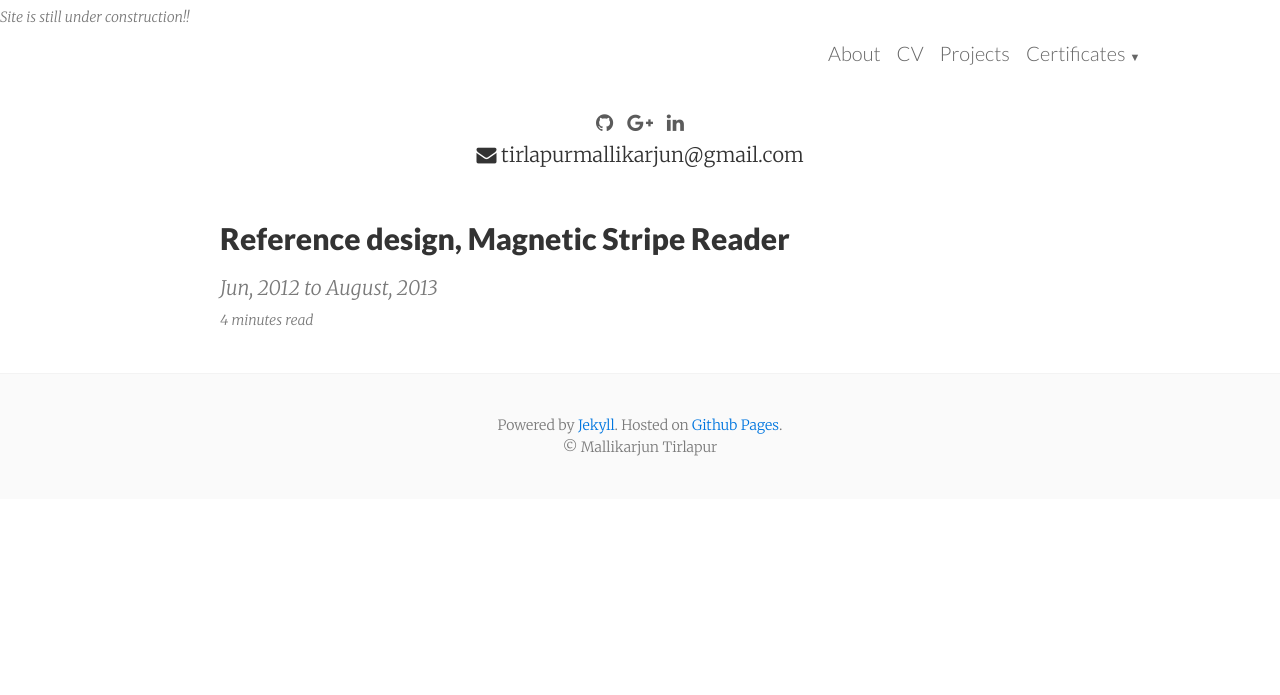
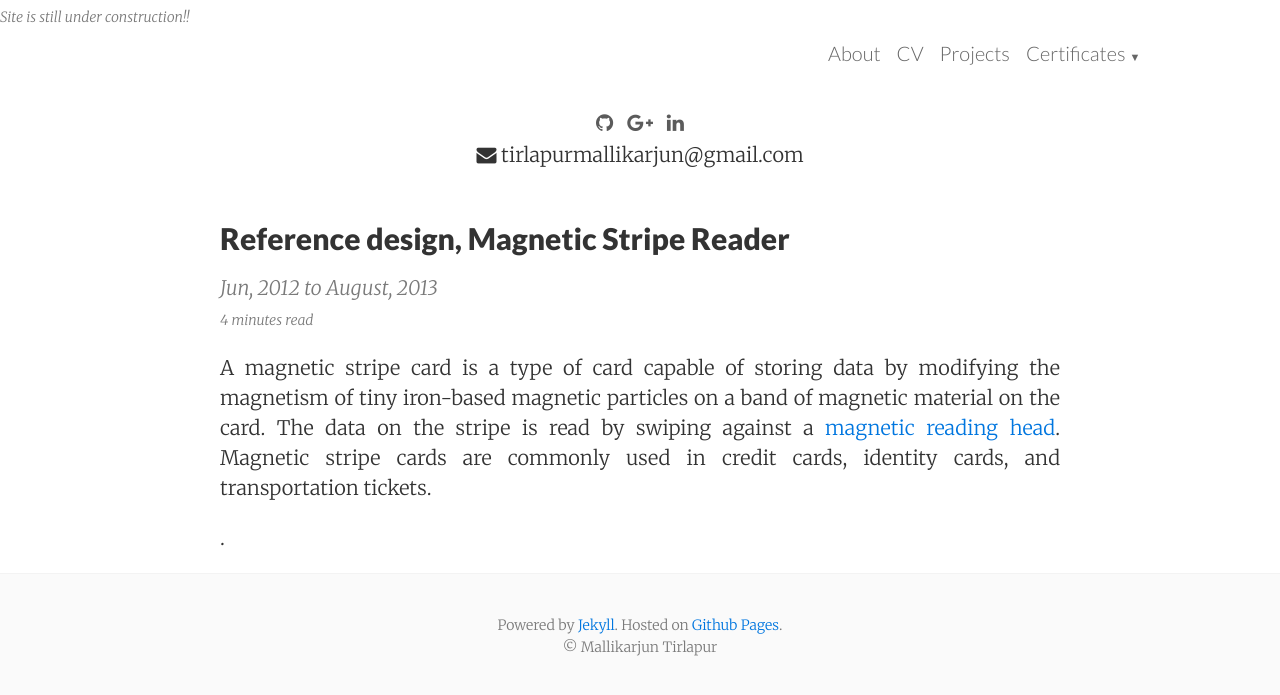
Before and after one commit to MallikarjunTirlapur/MallikarjunTirlapur.github.io, a Jekyll site: the page built from MagneticStripeReader/index.html, in a window 1280 px wide. Shown: the top 695 px of the page. Built offline with Jekyll 4.4.1, drawn with Linux system fonts in a browser that asks for light colours; nearby versions of some CDN libraries; comment, search, counter and statistics services are not loaded.

Commit message:
Update index.html

```diff
--- a/MagneticStripeReader/index.html
+++ b/MagneticStripeReader/index.html
@@ -25,7 +25,13 @@ layout: default
     4 minutes read
 
   </span>
-
+</div>
+<article class="post-content">
+  <script type="text/javascript" src="http://cdn.mathjax.org/mathjax/latest/MathJax.js?config=TeX-AMS-MML_HTMLorMML"></script>
+<p>A magnetic stripe card is a type of card capable of storing data by modifying the magnetism of
+tiny iron-based magnetic particles on a band of magnetic material on the card. The data on the stripe is read by swiping
+against a <a href="http://www.magneticheads.com/"> magnetic reading head</a>. Magnetic stripe cards are commonly used in credit cards, identity cards, and transportation tickets.  </p>.
+</article>
 
 
 
```
